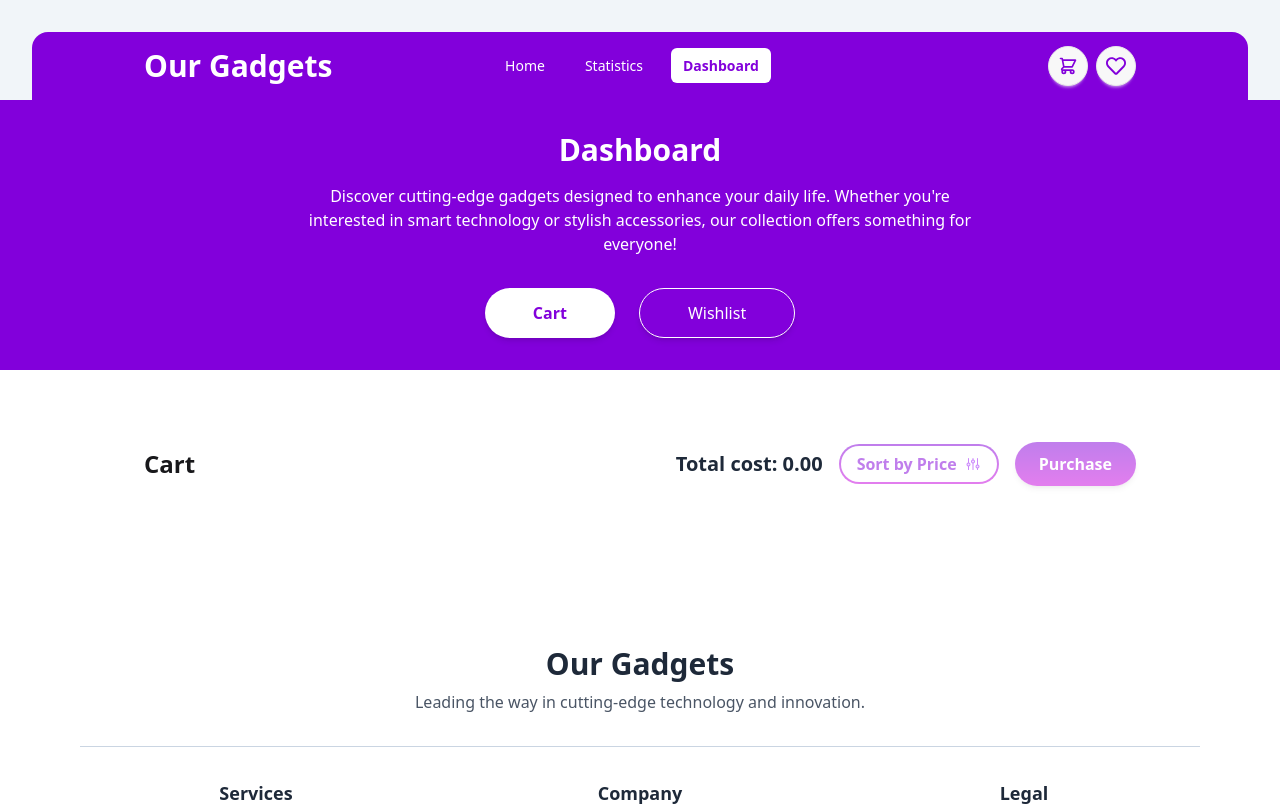
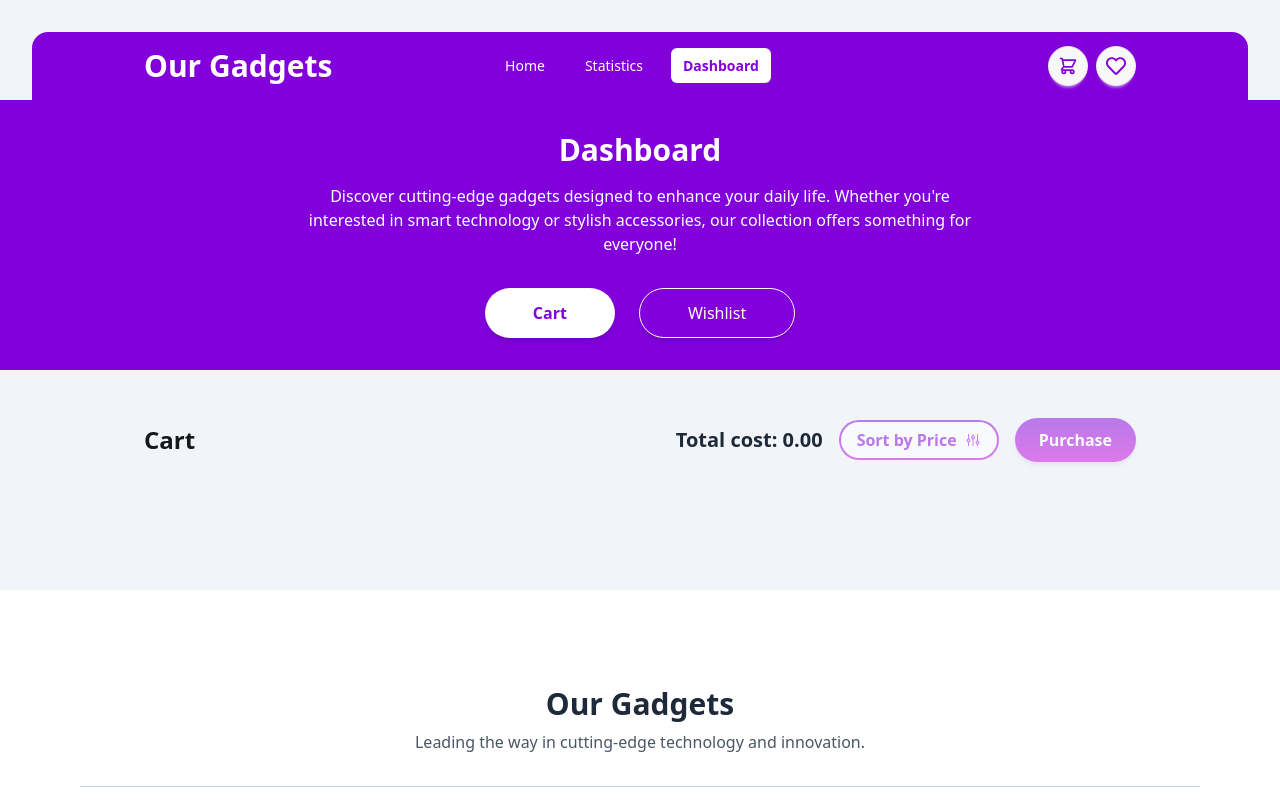
Before and after one commit to Minhajh2o/Our-Gadgets, a React (Vite) app: page /dashboard in a window 1280 px wide. Shown: the top 806 px of the page. Built offline with nearby package versions, Linux system fonts and the light colour scheme.

Commit message:
dashboard bg added and padding fixed

```diff
--- a/src/Routes/Dashboard/DashboardWidgets.jsx
+++ b/src/Routes/Dashboard/DashboardWidgets.jsx
@@ -13,21 +13,27 @@ const DashboardWidgets = ({ gadgetsData }) => {
   useEffect(() => {
     if (gadgetsData) {
       setFilteredCart(
-        gadgetsData.filter((item) => (cartItems || []).includes(item.product_id))
+        gadgetsData.filter((item) =>
+          (cartItems || []).includes(item.product_id)
+        )
       );
       setFilteredWishlist(
-        gadgetsData.filter((item) => (wishlistItems || []).includes(item.product_id))
+        gadgetsData.filter((item) =>
+          (wishlistItems || []).includes(item.product_id)
+        )
       );
     }
   }, [cartItems, wishlistItems, gadgetsData]);
-
+// pt-12 pb-4 md:pt-18 lg:pt-24 md:pb-8
   return (
-    <div className="container max-w-5xl px-4 mx-auto mt-6 md:pt-12 pb-8">
-      {activeTab === "cart" ? (
-        <Cart filteredCart={filteredCart} setFilteredCart={setFilteredCart} />
-      ) : (
-        <Wishlist filteredWishlist={filteredWishlist} />
-      )}
+    <div className="bg-slate-100">
+      <div className="container max-w-5xl px-4 mx-auto pt-6 md:pt-12 pb-12 md:pb-18 lg:pb-24">
+        {activeTab === "cart" ? (
+          <Cart filteredCart={filteredCart} setFilteredCart={setFilteredCart} />
+        ) : (
+          <Wishlist filteredWishlist={filteredWishlist} />
+        )}
+      </div>
     </div>
   );
 };
```
